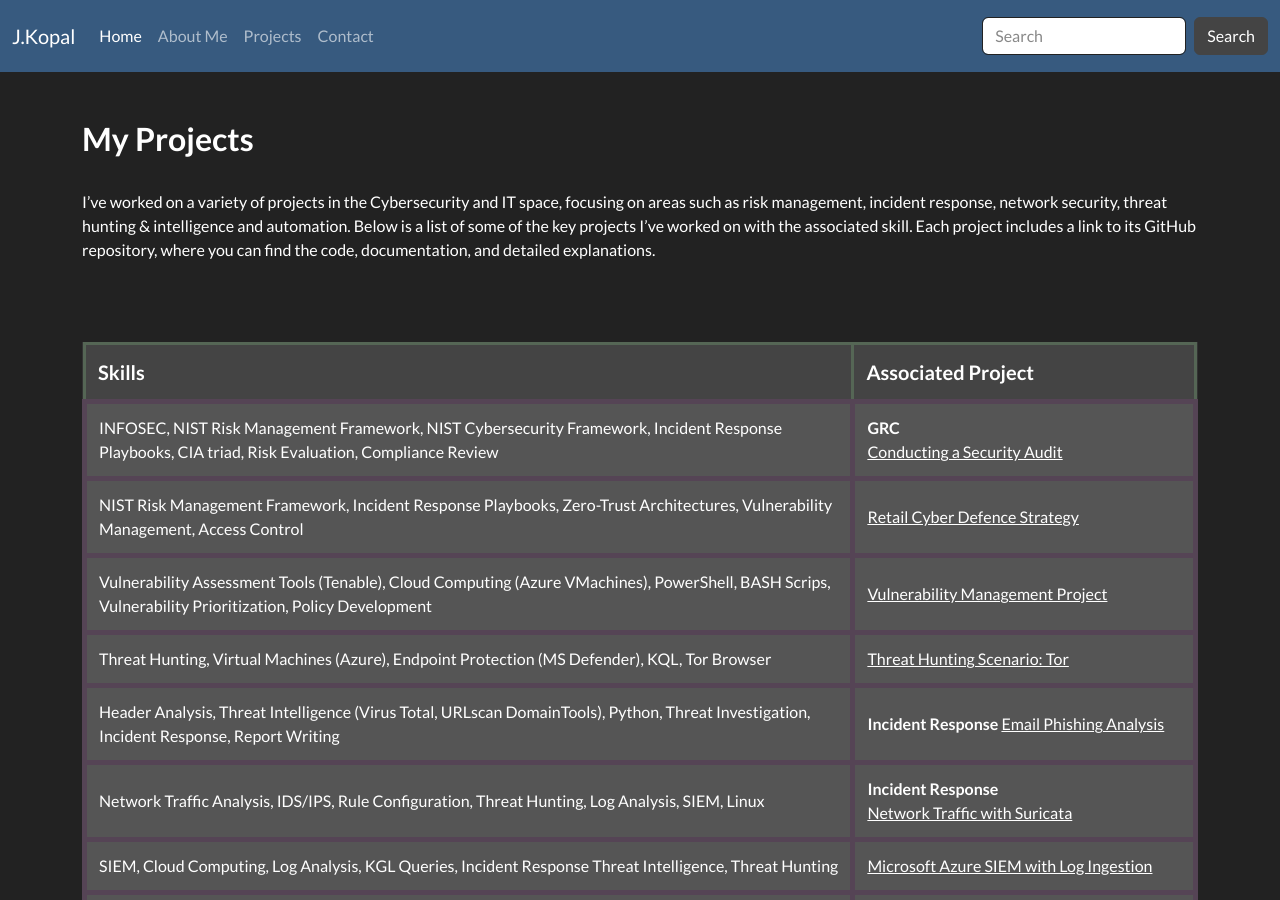
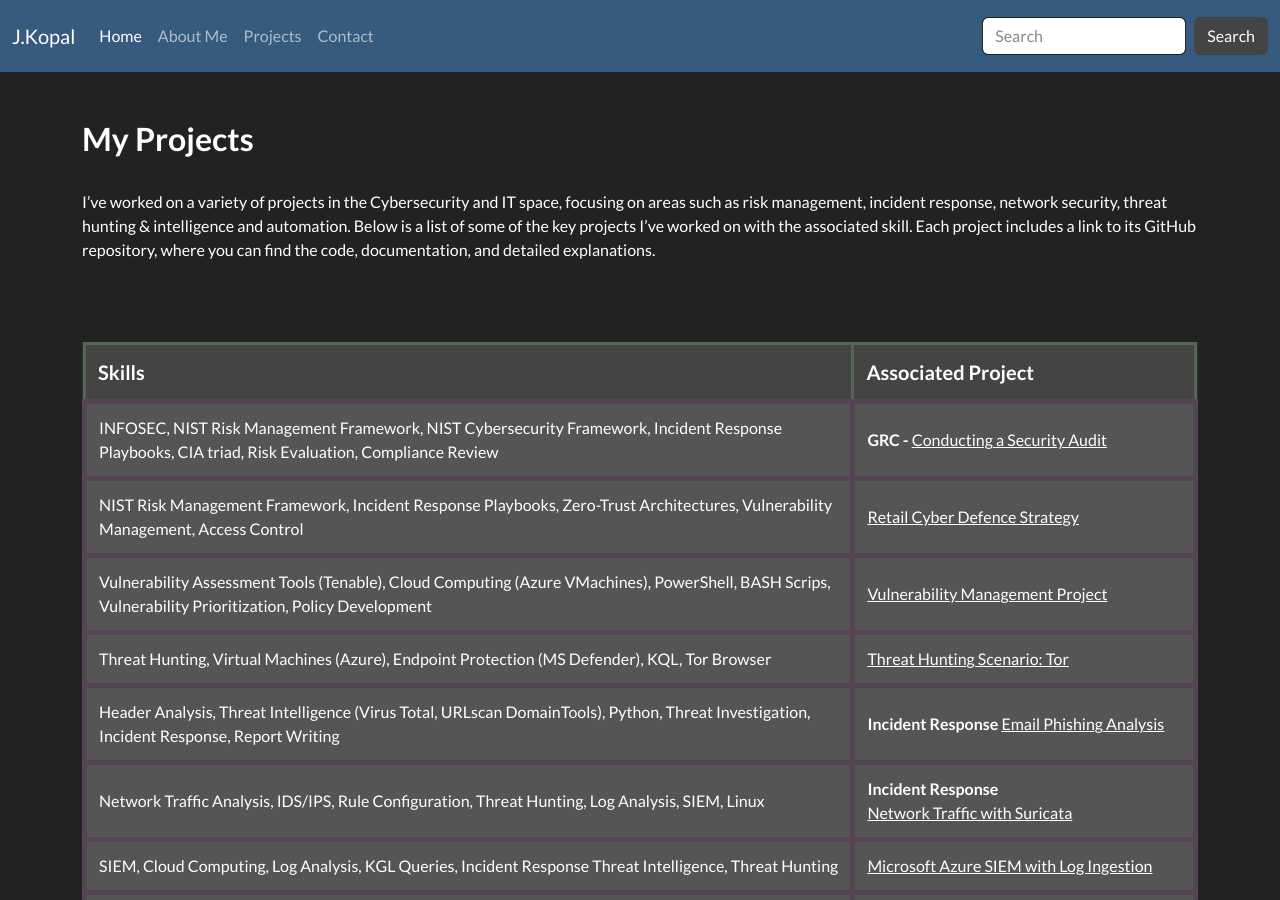
Before and after one commit to JKopal101/jkopal101.github.io, a Jekyll site: the page built from projects.md, in a window 1280 px wide and 900 px high. Built offline with Jekyll 4.4.1, drawn with Linux system fonts in a browser that asks for light colours.

```diff
--- a/projects.md
+++ b/projects.md
@@ -25,7 +25,7 @@ I’ve worked on a variety of projects in the Cybersecurity and IT space, focusi
         Incident Response Playbooks, CIA triad, Risk Evaluation, Compliance Review
       </td>
       <td style="padding:12px; border:5px solid #545;">
-         <strong>GRC</strong> <br>
+         <strong>GRC - </strong>
         <a href="https://github.com/JKopal101/Conducting-a-Security-Audit" style="color:white;">
           Conducting a Security Audit
         </a>
```
